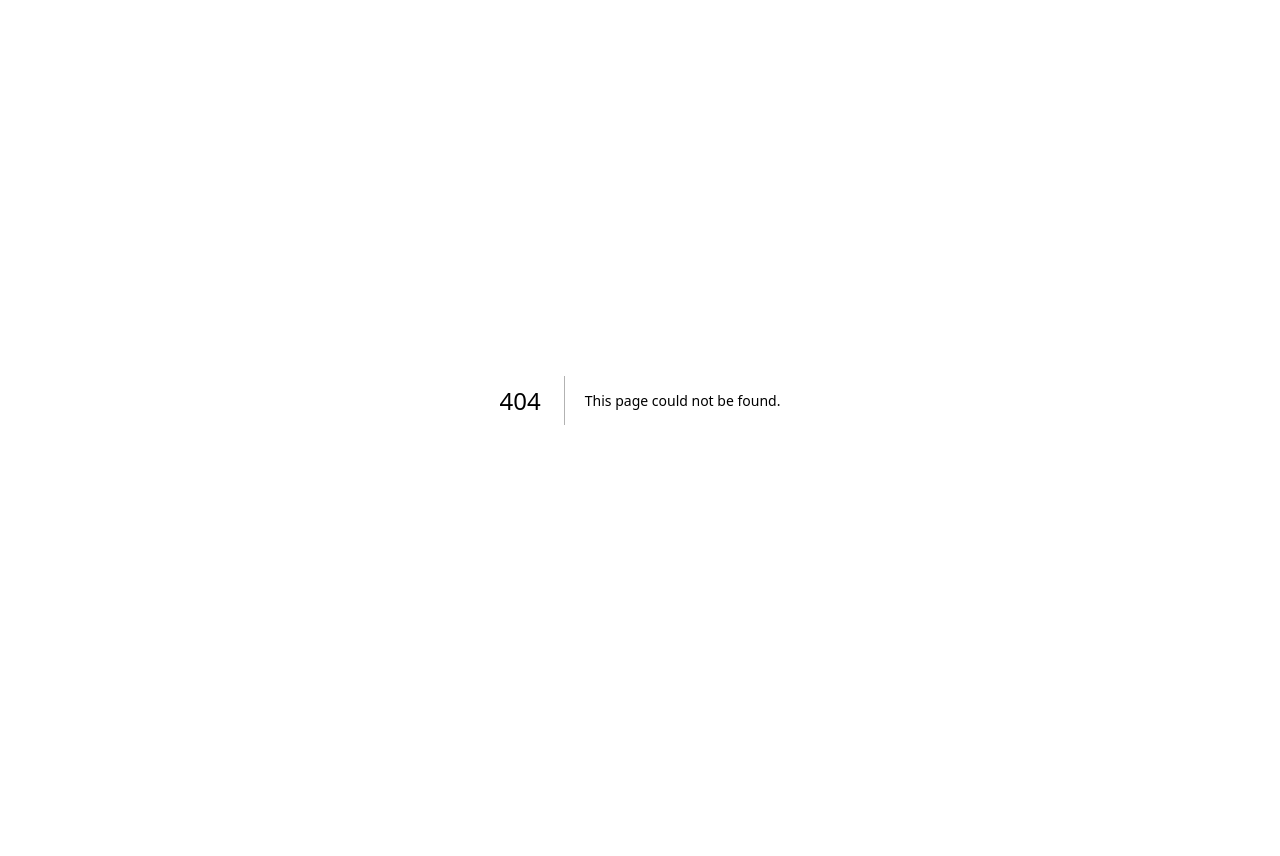
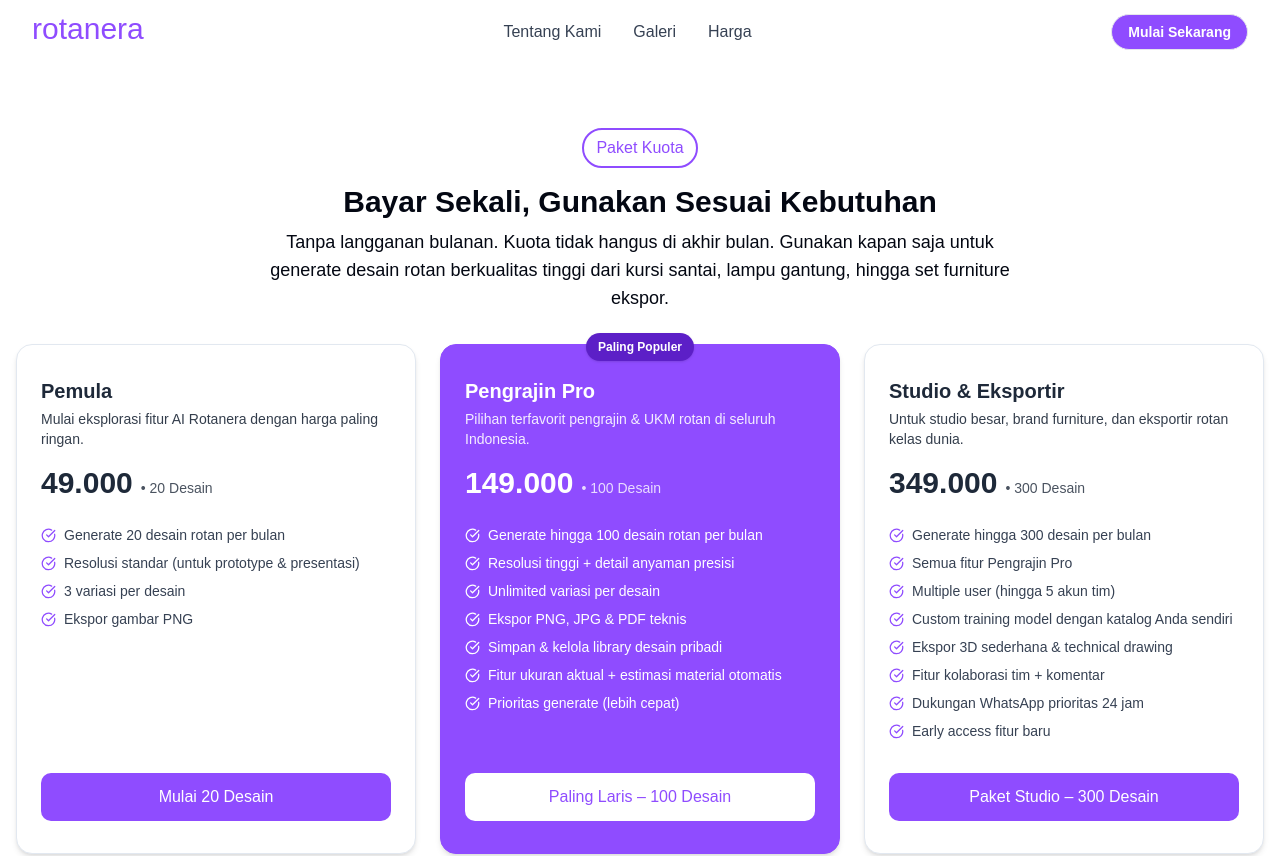
Before and after one commit to kurawal-creative/rotanera, a Next.js app: page /harga in a window 1280 px wide. Before the commit this address had no page. Shown: the top 856 px of the page. Before the commit the page ends 800 px from the top, so only its background shows below. Built offline with nearby package versions, Linux system fonts and the light colour scheme; a web font is replaced by a local one.

Commit message:
add: harga page

```diff
--- /dev/null
+++ b/src/app/(pages)/harga/page.tsx
@@ -0,0 +1,95 @@
+"use client";
+
+import { motion } from "framer-motion";
+import { CheckCircle } from "lucide-react";
+
+const QuotaList = [
+    {
+        tier: "Pemula",
+        price: "49.000",
+        quota: "20 Desain",
+        tagline: "Mulai eksplorasi fitur AI Rotanera dengan harga paling ringan.",
+        features: ["Generate 20 desain rotan per bulan", "Resolusi standar (untuk prototype & presentasi)", "3 variasi per desain", "Ekspor gambar PNG"],
+        buttonText: "Mulai 20 Desain",
+        featured: false,
+    },
+    {
+        tier: "Pengrajin Pro",
+        price: "149.000",
+        quota: "100 Desain",
+        tagline: "Pilihan terfavorit pengrajin & UKM rotan di seluruh Indonesia.",
+        features: ["Generate hingga 100 desain rotan per bulan", "Resolusi tinggi + detail anyaman presisi", "Unlimited variasi per desain", "Ekspor PNG, JPG & PDF teknis", "Simpan & kelola library desain pribadi", "Fitur ukuran aktual + estimasi material otomatis", "Prioritas generate (lebih cepat)"],
+        buttonText: "Paling Laris – 100 Desain",
+        featured: true,
+    },
+    {
+        tier: "Studio & Eksportir",
+        price: "349.000",
+        quota: "300 Desain",
+        tagline: "Untuk studio besar, brand furniture, dan eksportir rotan kelas dunia.",
+        features: ["Generate hingga 300 desain per bulan", "Semua fitur Pengrajin Pro", "Multiple user (hingga 5 akun tim)", "Custom training model dengan katalog Anda sendiri", "Ekspor 3D sederhana & technical drawing", "Fitur kolaborasi tim + komentar", "Dukungan WhatsApp prioritas 24 jam", "Early access fitur baru"],
+        buttonText: "Paket Studio – 300 Desain",
+        featured: false,
+    },
+];
+
+export default function HargaPage() {
+    return (
+        <motion.section initial={{ opacity: 0, y: 20 }} animate={{ opacity: 1, y: 0 }} transition={{ duration: 0.5, ease: "easeOut" }} className="container mx-auto max-w-7xl px-4 py-16">
+            {/* Header Section */}
+            <motion.div initial={{ opacity: 0, y: 10 }} animate={{ opacity: 1, y: 0 }} transition={{ delay: 0.2, duration: 0.4 }} className="mb-8 text-center">
+                <div className="border-purp mx-auto w-fit rounded-full border-2 px-2 py-1 lg:px-3 lg:py-1.5">
+                    <p className="text-purp lg:font-medium">Paket Kuota</p>
+                </div>
+                <div className="mx-auto mt-4 max-w-3xl flex-col text-center">
+                    <h2 className="text-TextPrimary text-2xl font-semibold md:text-4xl lg:text-3xl">Bayar Sekali, Gunakan Sesuai Kebutuhan</h2>
+                    <p className="text-TextSecondary mt-2 text-base lg:text-lg">Tanpa langganan bulanan. Kuota tidak hangus di akhir bulan. Gunakan kapan saja untuk generate desain rotan berkualitas tinggi dari kursi santai, lampu gantung, hingga set furniture ekspor.</p>
+                </div>
+            </motion.div>
+
+            {/* Quota Cards */}
+            <div className="grid grid-cols-1 gap-6 md:grid-cols-2 lg:grid-cols-3">
+                {QuotaList.map((plan, i) => (
+                    <motion.div
+                        key={plan.tier}
+                        initial={{ opacity: 0, y: 30 }}
+                        animate={{ opacity: 1, y: 0 }}
+                        transition={{ delay: i * 0.15, duration: 0.6, ease: "easeOut" }}
+                        whileHover={{ y: -6, transition: { duration: 0.3 } }}
+                        className={`relative flex h-full flex-col rounded-2xl border px-6 py-8 shadow-md transition-all duration-300 ${plan.featured ? "border-purp bg-purp text-white" : "border-slate-200 bg-white text-gray-800"}`}
+                    >
+                        {plan.featured && (
+                            <motion.div initial={{ opacity: 0, y: -10 }} animate={{ opacity: 1, y: 0 }} transition={{ delay: 0.4 }} className="bg-purp-darker absolute -top-3 left-1/2 -translate-x-1/2 rounded-full px-3 py-1.5 text-xs font-semibold shadow">
+                                Paling Populer
+                            </motion.div>
+                        )}
+                        <div className="mb-4">
+                            <h3 className="mb-1 text-xl font-bold">{plan.tier}</h3>
+                            <p className="text-sm opacity-90">{plan.tagline}</p>
+                        </div>
+
+                        <div className="mb-6">
+                            <div className="flex items-baseline gap-2">
+                                <span className="text-3xl font-extrabold">{plan.price}</span>
+                                <span className="text-sm opacity-80">• {plan.quota}</span>
+                            </div>
+                        </div>
+
+                        <ul className="mb-8 flex flex-1 flex-col gap-2 text-sm">
+                            {plan.features.map((f) => (
+                                <li key={f} className="flex items-center gap-2">
+                                    <CheckCircle className={plan.featured ? "text-white" : "text-purp"} size={15} />
+                                    <span className={plan.featured ? "text-white" : "text-gray-700"}>{f}</span>
+                                </li>
+                            ))}
+                        </ul>
+
+                        <motion.button whileHover={{ scale: 1.02 }} whileTap={{ scale: 0.98 }} className={`w-full rounded-lg py-3 text-base font-medium transition-all duration-200 ${plan.featured ? "text-purp bg-white hover:bg-purple-50" : "bg-purp hover:bg-purp-darker text-white"}`}>
+                            {plan.buttonText}
+                        </motion.button>
+                    </motion.div>
+                ))}
+            </div>
+        </motion.section>
+    );
+}
```
